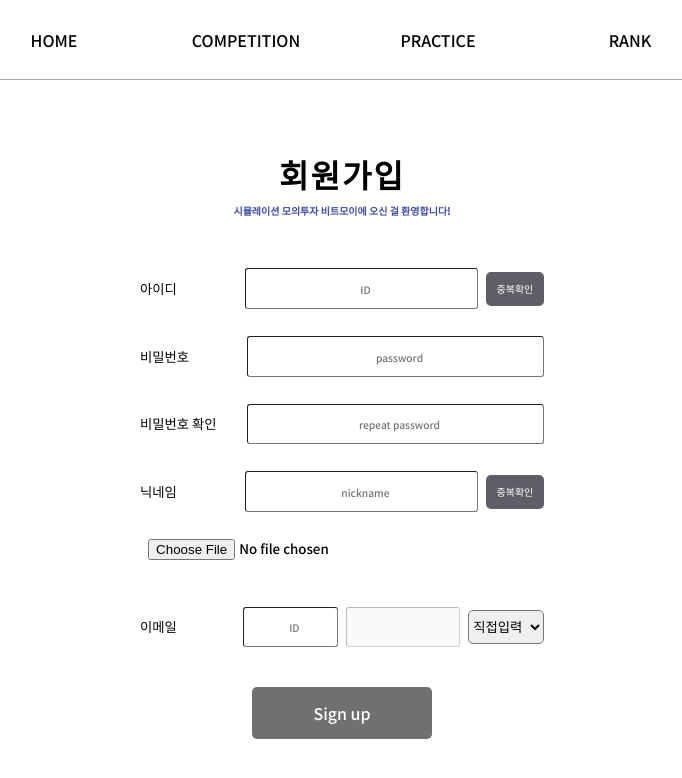
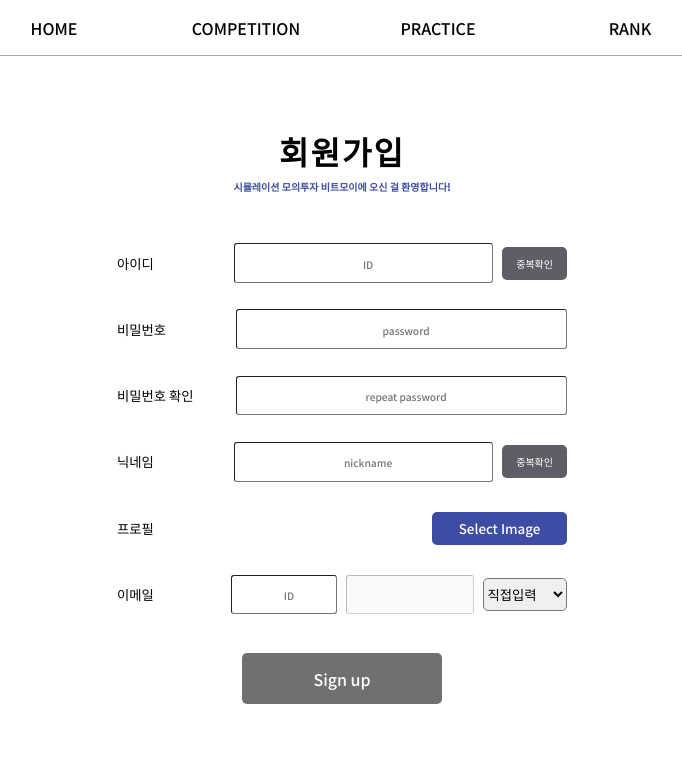
Before and after one commit to IGSON2/bitmoi, a React (Create React App) app in the folder frontend/: page /signup in a window 1280 px wide. Shown: the top 778 px of the page, without its empty margins (298-980 px from the left). Built offline with nearby package versions, Linux system fonts and the light colour scheme.

Commit message:
feat: Add image input at sign up page

```diff
--- a/frontend/src/RoutingPages/Login/Login.module.css
+++ b/frontend/src/RoutingPages/Login/Login.module.css
@@ -8,7 +8,7 @@
 
 .navbar {
   width: 100%;
-  height: 10%;
+  height: 7%;
   position: fixed;
   top: 0%;
   z-index: 10;
--- a/frontend/src/RoutingPages/SignUp/SignUp.js
+++ b/frontend/src/RoutingPages/SignUp/SignUp.js
@@ -1,8 +1,11 @@
-import { useEffect, useState } from "react";
+import { useEffect, useRef, useState } from "react";
 import styles from "./SignUp.module.css";
 import H_NavBar from "../../component/navbar/H_NavBar";
 import checkAccessTokenValidity from "../../component/backendConn/checkAccessTokenValidity";
+import axios from "axios";
 function SignUp() {
+  const fileInputRef = useRef(null);
+
   const userIDPattern = /^[a-zA-Z0-9]{5,15}$/;
   const passwordPattern =
     /^(?=.*[a-zA-Z])(?=.*[0-9])(?=.*[$@$!%*#?&])[a-zA-Z0-9$@$!%*#?&]{8,16}$/;
@@ -29,6 +32,13 @@ function SignUp() {
   const [imageFileError, setImageFileError] = useState("");
 
   const allowedExtensions = ["jpg", "jpeg", "png", "gif"];
+  const axiosClient = axios.create({
+    baseURL: "http://bitmoi.co.kr:5000",
+    headers: {
+      "Content-Type": "multipart/form-data",
+    },
+  });
+
   const submit = async (e) => {
     e.preventDefault();
 
@@ -40,11 +50,7 @@ function SignUp() {
     formData.append("file", selectedFile);
 
     try {
-      const response = await axios.post("/api/upload", formData, {
-        headers: {
-          "Content-Type": "multipart/form-data",
-        },
-      });
+      const response = await axiosClient.post("/api/upload", formData);
 
       if (response.status == 200) {
         window.location.href = `/email/${emailDomain}`;
@@ -163,10 +169,13 @@ function SignUp() {
     setEmailDomain(e.target.value);
   };
 
+  const handleButtonClick = () => {
+    fileInputRef.current.click();
+  };
+
   const handleFileChange = (event) => {
     const selected = event.target.files[0];
     const fileExtension = selected.name.split(".").pop().toLowerCase();
-
     if (!allowedExtensions.includes(fileExtension)) {
       setImageFileError(
         "이미지 파일 확장자가 잘못되었습니다. JPG, JPEG, PNG, GIF 중에서 업로드 해주세요."
@@ -175,12 +184,12 @@ function SignUp() {
     }
 
     const maxSize = 8 * 1024 * 1024;
-    if (selectedFile.size > maxSize) {
+    if (selected.size > maxSize) {
       setImageFileError("이미지 파일은 8 MB 이내로 업로드 해주세요.");
       return;
     }
 
-    setSelectedFile(selected);
+    setSelectedFile(URL.createObjectURL(selected));
     setImageFileError("");
   };
 
@@ -297,7 +306,24 @@ function SignUp() {
             </div>
 
             <div className={styles.field}>
-              <input type="file" onChange={handleFileChange} />
+              <label htmlFor="image">프로필</label>
+              <button
+                className={styles.selectimg}
+                type="button"
+                onClick={handleButtonClick}
+              >
+                Select Image
+              </button>
+              <input
+                id="image"
+                type="file"
+                onChange={handleFileChange}
+                ref={fileInputRef}
+                accept="image/*"
+              />
+              {selectedFile && (
+                <img className={styles.profile} src={selectedFile} />
+              )}
             </div>
 
             <div className={styles.field}>
--- a/frontend/src/RoutingPages/SignUp/SignUp.module.css
+++ b/frontend/src/RoutingPages/SignUp/SignUp.module.css
@@ -1,7 +1,6 @@
 .signupdiv {
   width: 100%;
   height: 100%;
-  padding-top: 7%;
 }
 
 .warning {
@@ -31,15 +30,12 @@
 
 .navbar {
   width: 100%;
-  height: 10%;
-  position: fixed;
-  top: 0%;
-  z-index: 10;
+  height: 7%;
 }
 
 .formdiv {
   width: 100%;
-  height: 100%;
+  height: 90%;
   display: flex;
   flex-direction: column;
   justify-content: center;
@@ -64,12 +60,11 @@
 
 .forms {
   width: 500px;
-  height: 90%;
+  height: 80%;
   display: flex;
   justify-content: center;
   align-items: center;
   flex-direction: column;
-  padding: 2%;
 }
 
 .field {
@@ -84,6 +79,10 @@
 
 .field label {
   font-size: smaller;
+}
+
+.field input[type="file"] {
+  display: none;
 }
 .duplication {
   width: 15%;
@@ -100,6 +99,29 @@
   width: 20%;
   height: 50%;
   border-radius: 5px;
+}
+
+.selectimg {
+  width: 30%;
+  height: 50%;
+  border: none;
+  border-radius: 5px;
+  background-color: #3e4da3;
+  color: #fff;
+}
+
+.selectimg:hover {
+  cursor: pointer;
+}
+
+.profile {
+  width: 15%;
+  height: 80%;
+  display: flex;
+  justify-content: center;
+  align-items: center;
+  overflow: hidden;
+  border-radius: 50%;
 }
 
 .back {
@@ -119,7 +141,7 @@
 }
 
 .errormessage {
-  width: 80%;
+  width: 90%;
   height: 5%;
   font-size: x-small;
   font-weight: 700;
@@ -156,6 +178,11 @@
 }
 
 .duplication:active {
-  box-shadow: 1px 1px 5px inset rgb(63, 63, 63);
+  box-shadow: 2px 2px 5px inset rgb(63, 63, 63);
   font-size: xx-small;
 }
+
+.selectimg:active {
+  box-shadow: 2px 2px 5px inset rgb(63, 63, 63);
+  font-size: small;
+}
--- a/frontend/src/component/tradingBoard/orderInput/OrderConfirm/OrderConfirm.js
+++ b/frontend/src/component/tradingBoard/orderInput/OrderConfirm/OrderConfirm.js
@@ -2,6 +2,7 @@ import { useState } from "react";
 import PostOrderJson from "../../../backendConn/PostOrderJson";
 import ResultPopup from "./resultPopup/ResultPopup";
 import styles from "./OrderConfirm.module.css";
+import axiosClient from "../../../backendConn/axiosClient";
 
 function Orderconfirm({
   order,
@@ -57,38 +58,39 @@ function Orderconfirm({
     back((current) => !current);
     setIndex((current) => current + 1);
   };
-  const finalConfirm = () => {
-    const resultPromise = PostOrderJson(
-      "http://bitmoi.co.kr:5000/" + order.mode,
-      order
-    );
-    resultPromise
-      .then((rchart) => {
+  const finalConfirm = async () => {
+    var path;
     if (order.mode === "competition") {
-          setPairtitle(rchart.score.name);
+      path = "auth/competition";
+    } else if (order.mode === "practice") {
+      path = "practice";
+    }
+    try {
+      const response = await axiosClient.post(path, order);
+      if (order.mode === "competition") {
+        setPairtitle(response.data.name);
         setTitleaArray((current) => [
           ...current,
-            rchart.resultscore.name + ",",
+          response.data.resultscore.name + ",",
         ]);
-          setCandles(rchart.origin_chart);
+        setCandles(response.data.origin_chart);
       }
-        setResultChart(rchart.result_chart);
-        setResultScore(rchart.score);
+      setResultChart(response.data.result_chart);
+      setResultScore(response.data.score);
       setBalance(
-          (current) => current + rchart.score.pnl - rchart.score.commission
+        (current) =>
+          current + response.data.score.pnl - response.data.score.commission
       );
-        setReceivedScore(rchart.score);
-      })
-      .catch((error) => {
-        console.log(error);
-        setinvalidOrder(true);
-        return;
-      })
-      .then(() => {
+      setReceivedScore(response.data.score);
       setSubmitOrder(true);
       setModalOpen(true);
       setinvalidOrder(false);
-      });
+    } catch (error) {
+      console.error(error);
+      setinvalidOrder(true);
+      return;
+    }
+
     setTimeout(() => {
       orderInit();
     }, 2390);
```
Lines whose indentation alone changed are shown as unchanged.
